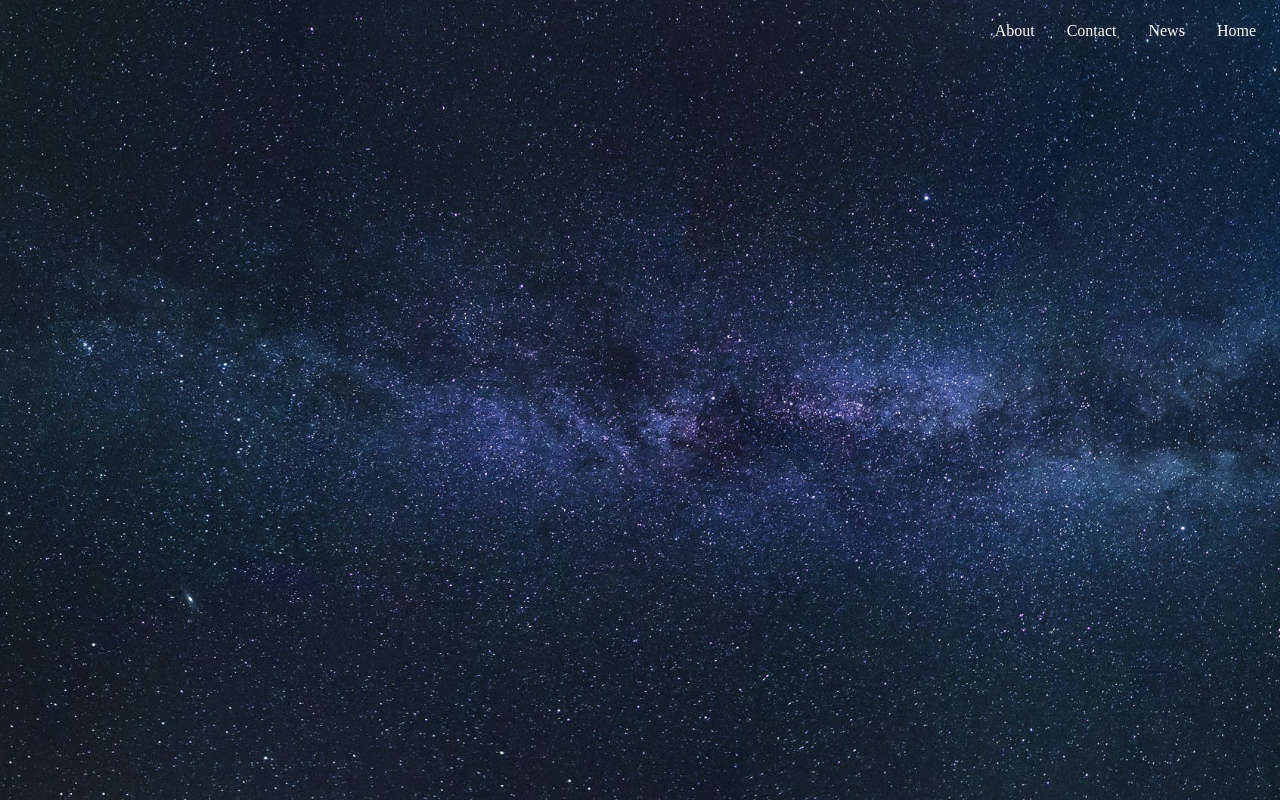
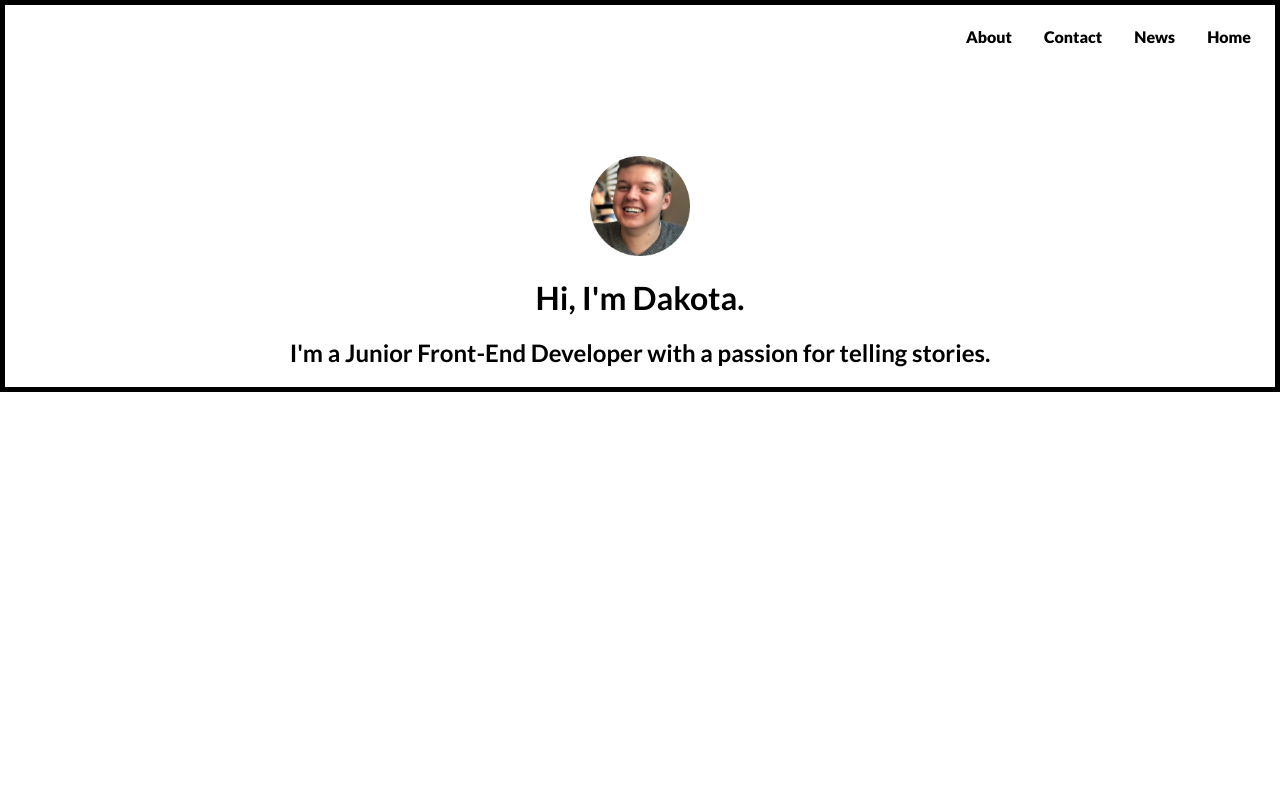
Before and after one commit to DakSit/Personal-Website, a plain HTML site: page index.html in a window 1280 px wide. Drawn offline with Linux system fonts and the light colour scheme.

Commit message:
Large updates
Considering going from background to no background except border, exploring as clean of a design as possible.

```diff
--- a/css/PersonalWebsite.css
+++ b/css/PersonalWebsite.css
@@ -1,3 +1,34 @@
+html{
+    border: solid;
+    border-width: thick;
+}
+
+
+.personal-img {
+  margin-top: 6em;
+  width: 8%;
+  height: auto;
+  display: block;
+  margin-left: auto;
+  margin-right: auto;
+}
+
+h1 {
+  font-family: 'Lato';
+  font-weight: 700;
+  margin-left: auto;
+  margin-right: auto;
+  text-align: center;
+}
+
+h2 {
+  font-family: 'Lato';
+  font-weight: 700;
+  margin-left: auto;
+  margin-right: auto;
+  text-align: center;
+}
+
 ul {
   list-style-type: none;
   margin: 0;
@@ -10,15 +41,19 @@ li {
 }
 
 li a {
+  font-family: 'Lato';
+  font-weight: 900;
   display: block;
-  color: white;
+  color: black;
   text-align: center;
   padding: 14px 16px;
   text-decoration: none;
 }
 
 li:hover {
-  background-color: #111;
+  text-decoration: underline;
+  text-decoration-color: brown;
+  text-decoration-thickness: 15;
 }
 
 .active {
--- a/index.html
+++ b/index.html
@@ -4,18 +4,9 @@
 
 <head>
   <title>Dakota Sitton</title>
-  <link href="css/PersonalWebsite.css" rel="stylesheet">
+  <link rel="stylesheet" href="css/PersonalWebsite.css">
+  <link href='https://fonts.googleapis.com/css?family=Lato:wght@400;700;900' rel='stylesheet'>
   </head>
-<style>
-body
-  {
-    background-image: url('Images/background.jpeg');
-    background-attachment:fixed;
-    background-repeat: no-repeat;
-    background-size: cover;
-    background-color: grey;
-}
-</style>
 <body>
   <ul>
   <li><a href="#home">Home</a></li>
@@ -23,4 +14,7 @@ body
   <li><a href="#contact">Contact</a></li>
   <li style="float:right"><a class="active" href="#about">About</a></li>
 </ul>
+<img class ="personal-img" src="Images/facecropped.png" width="460" height="345">
+<h1>Hi, I'm Dakota.</h1>
+<h2>I'm a Junior Front-End Developer with a passion for telling stories.<h2>
 </body>
```
Also changed, not shown: Images/facecropped.png (added), Images/faceuncropped.jpg (added), Images/myface.jpg (added).
